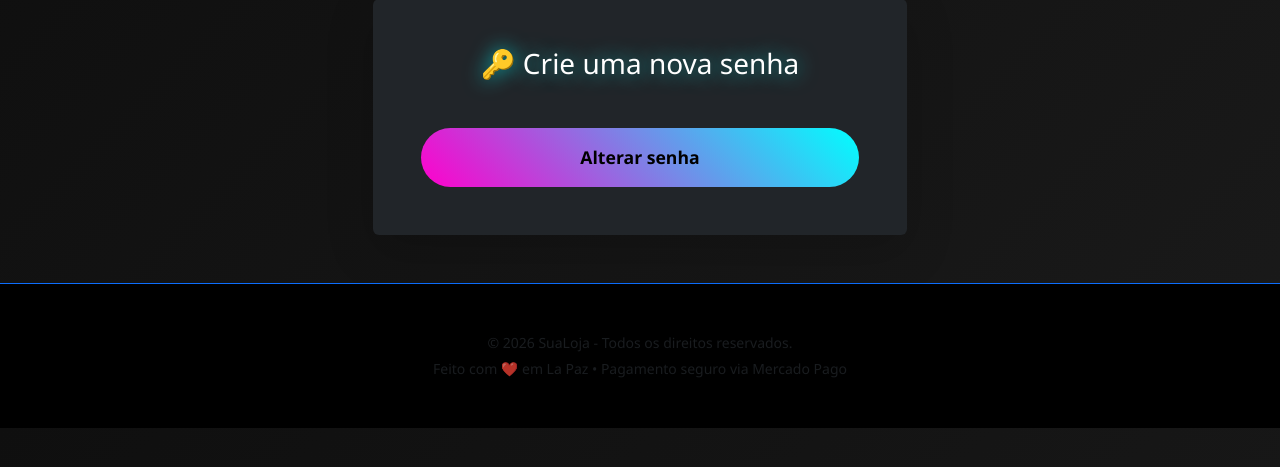
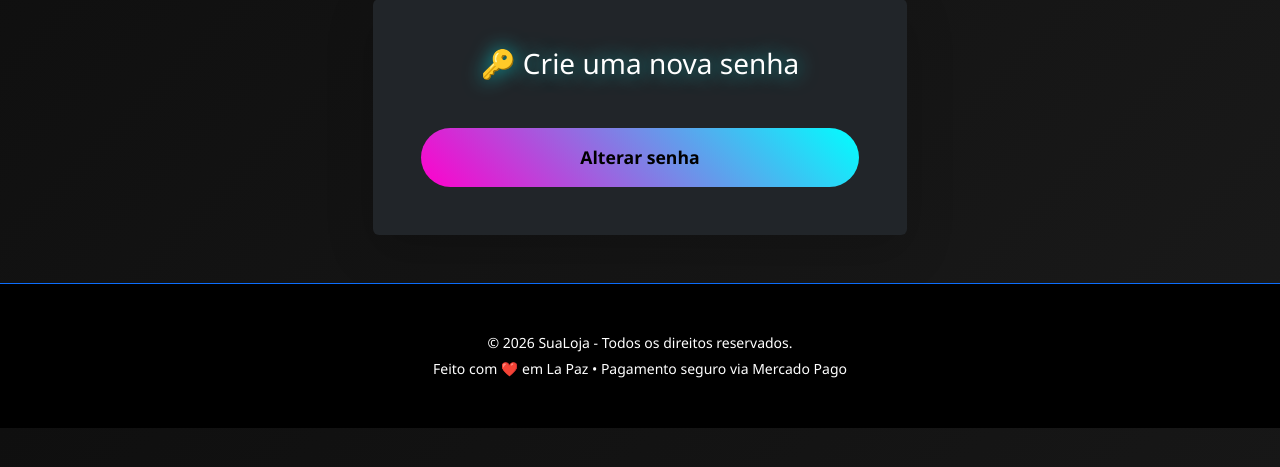
Before and after one commit to Azure2e/loja-de-roupas, a Django app: page /accounts/password-reset/1/1/ in a window 1280 px wide. Shown: the part 125-592 px from the top of the page. Run offline with Django 5.2, Linux system fonts and the light colour scheme; data that the repository does not hold is empty; some libraries are stand-ins or nearby versions.

Commit message:
Footer com texto branco

```diff
--- a/templates/base.html
+++ b/templates/base.html
@@ -93,9 +93,9 @@
 
 <!-- ==================== FOOTER ==================== -->
 <footer class="bg-black py-5 mt-5 border-top border-primary">
-    <div class="container text-center text-muted small">
-        <p class="mb-1">&copy; 2026 SuaLoja - Todos os direitos reservados.</p>
-        <p class="mb-0">Feito com ❤️ em La Paz • Pagamento seguro via Mercado Pago</p>
+    <div class="container text-center small">
+        <p class="mb-1 text-white">&copy; 2026 SuaLoja - Todos os direitos reservados.</p>
+        <p class="mb-0 text-white">Feito com ❤️ em La Paz • Pagamento seguro via Mercado Pago</p>
     </div>
 </footer>
 
```
